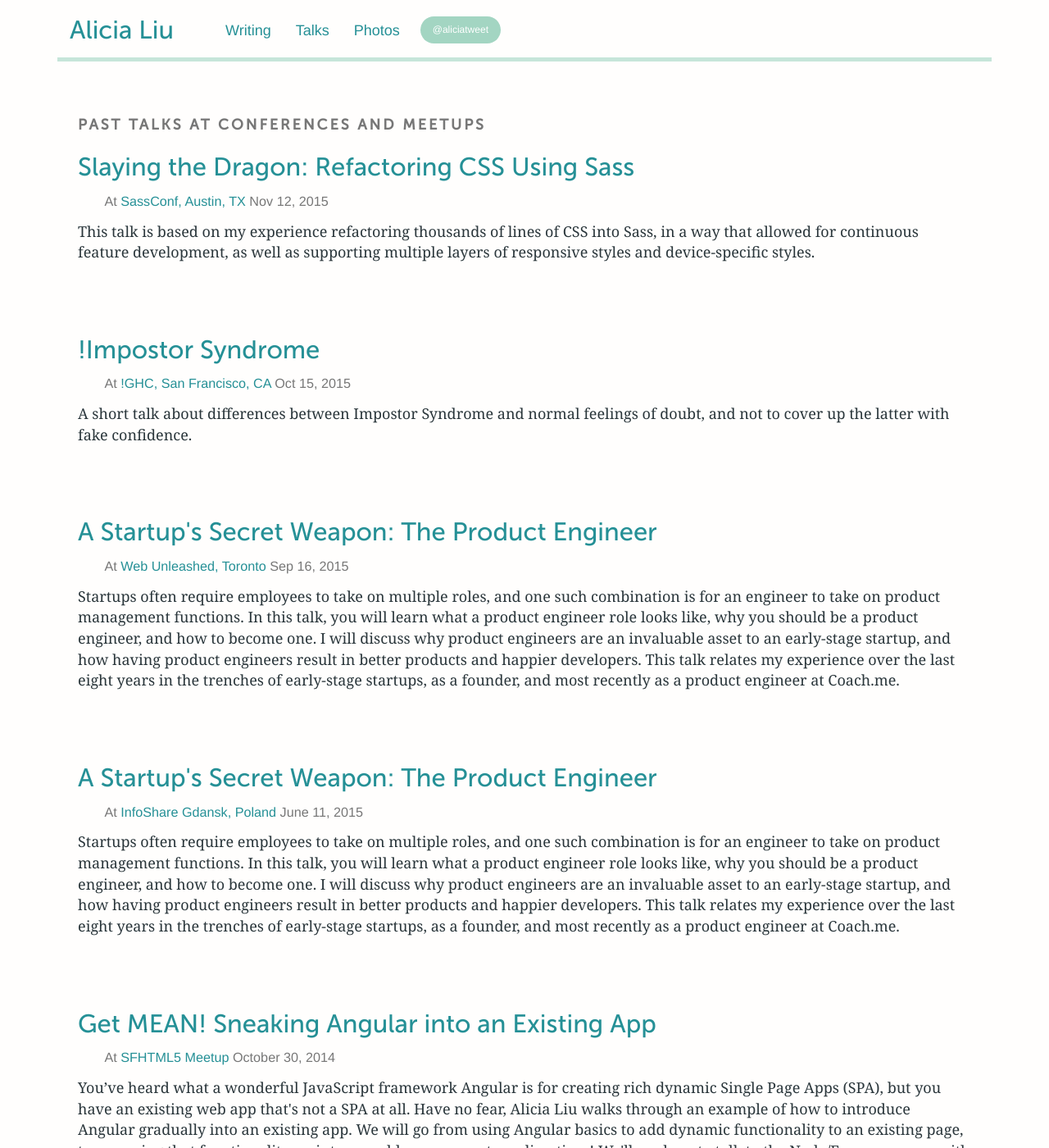
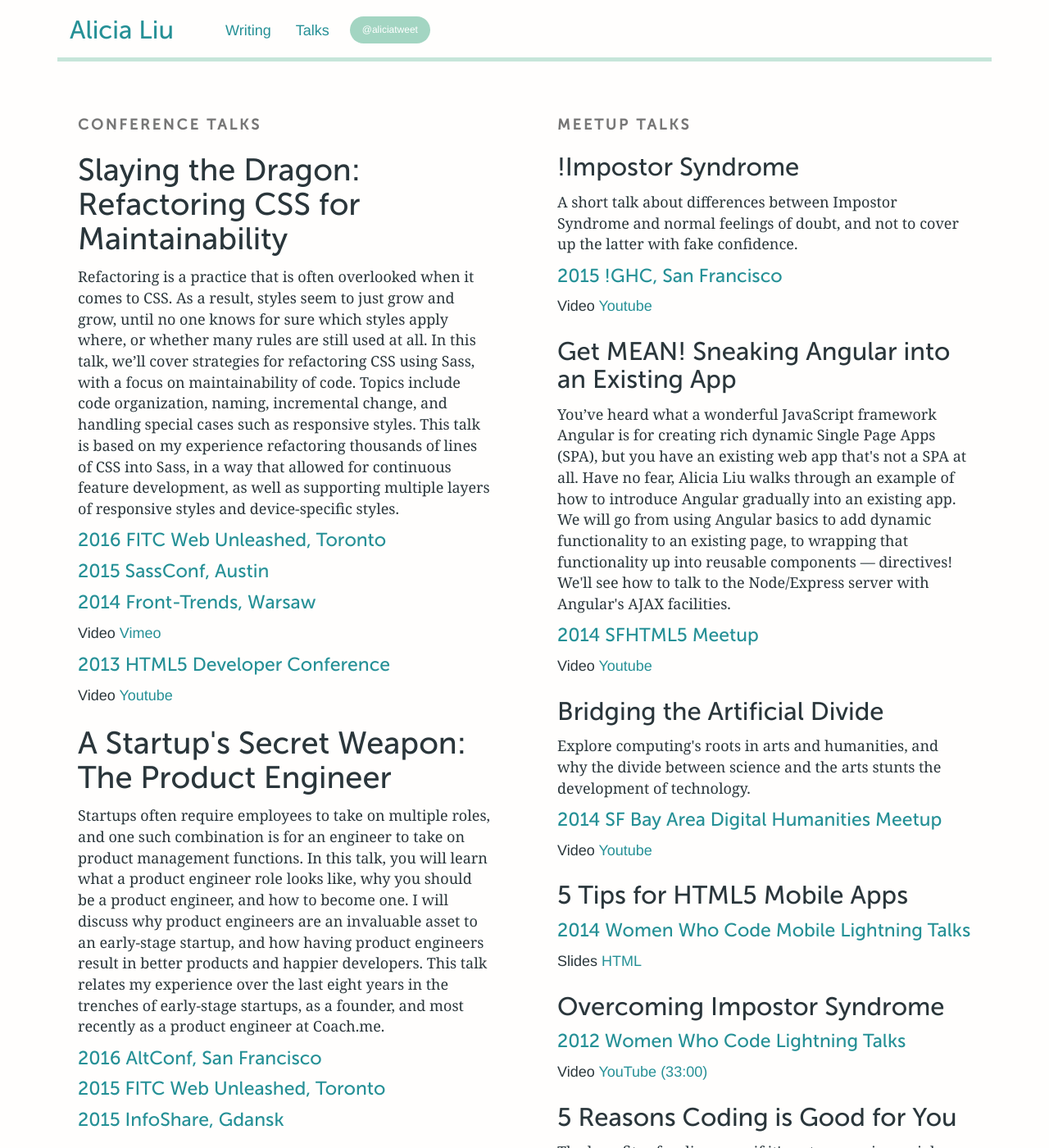
Before and after one commit to alicial/alicial.github.io, a Jekyll site: the page built from talks/index.html, in a window 1280 px wide and 1400 px high. Shown: the whole window at 82% size. Built offline with Jekyll 4.4.1, drawn with Linux system fonts in a browser that asks for light colours; nearby versions of some CDN libraries; Markdown is read by kramdown in place of the engine named in the settings; some of the changed text lies outside the part shown.

Commit message:
Reorganize talks page and add new talks

```diff
--- a/_layouts/default.html
+++ b/_layouts/default.html
@@ -19,7 +19,6 @@
           <ul class="nav col-lg-10 col-md-12 col-sm-8">
             <li><a href="/writing">Writing</a></li>
             <li><a href="/talks">Talks</a></li>
-            <li><a href="/photos">Photos</a></li>
             <li><span class="twitter-link"><a href="https://twitter.com/@aliciatweet">@aliciatweet</a></span></li>
           </ul>
         </nav>
--- a/talks/index.html
+++ b/talks/index.html
@@ -2,155 +2,89 @@
 layout: default
 title: Talks - Alicia Liu
 ---
-<div class="col-md-9 col-lg-12 main summary">
+<div class="col-md-9 col-lg-6 main summary">
   <section>
     <header>
-      <h5>Past Talks at Conferences and Meetups</h5>
+      <h5>Conference Talks</h5>
     </header>
     <article>
-      <h3><a href="http://sassconf.com/speakers/alicia-liu.html" target="_blank">Slaying the Dragon: Refactoring CSS Using Sass</a></h3>
-      <div class="details">
-        At <a href="http://sassconf.com/" target="_blank">SassConf, Austin, TX</a> <time>Nov 12, 2015</time>
-      </div>
-      <p></p>
+      <h2>Slaying the Dragon: Refactoring CSS for Maintainability</h2>
       <p>
-        This talk is based on my experience refactoring thousands of lines of CSS into Sass, in a way that allowed for continuous feature development, as well as supporting multiple layers of responsive styles and device-specific styles.
+        Refactoring is a practice that is often overlooked when it comes to CSS. As a result, styles seem to just grow and grow, until no one knows for sure which styles apply where, or whether many rules are still used at all. In this talk, we’ll cover strategies for refactoring CSS using Sass, with a focus on maintainability of code. Topics include code organization, naming, incremental change, and handling special cases such as responsive styles. This talk is based on my experience refactoring thousands of lines of CSS into Sass, in a way that allowed for continuous feature development, as well as supporting multiple layers of responsive styles and device-specific styles.
       </p>
-      <p>
-        <br><br>
-      </p>
+      <h4><a href="http://fitc.ca/presentation/slaying-dragon/" target="_blank">2016 FITC Web Unleashed, Toronto</a></h4>
+      <h4><a href="http://sassconf.com/speakers/alicia-liu.html" target="_blank">2015 SassConf, Austin</a></h4>
+      <h4><a href="http://2014.front-trends.com/" target="_blank">2014 Front-Trends, Warsaw</a></h4>
+      Video <a href="http://vimeo.com/100501790" target="_blank">Vimeo</a>
+      <h4><a href="http://html5devconf.com" target="_blank">2013 HTML5 Developer Conference</a></h4>
+      Video <a href="http://bit.ly/11AUy3A" target="_blank">Youtube</a>
     </article>
     <article>
-      <h3><a href="https://medium.com/@tessr/ghc-talks-cb9d8091cc60" target="_blank">!Impostor Syndrome</a></h3>
-      <div class="details">
-        At <a href="https://medium.com/@tessr/ghc-talks-cb9d8091cc60" target="_blank">!GHC, San Francisco, CA</a> <time>Oct 15, 2015</time>
-      </div>
-      <p></p>
+      <h2>A Startup's Secret Weapon: The Product Engineer</h2>
+      <p>
+        Startups often require employees to take on multiple roles, and one such combination is for an engineer to take on product management functions. In this talk, you will learn what a product engineer role looks like, why you should be a product engineer, and how to become one. I will discuss why product engineers are an invaluable asset to an early-stage startup, and how having product engineers result in better products and happier developers. This talk relates my experience over the last eight years in the trenches of early-stage startups, as a founder, and most recently as a product engineer at Coach.me.
+      </p>
+      <h4><a href="http://www.altconf.com/" target="_blank">2016 AltConf, San Francisco</a></h4>
+      <h4><a href="http://fitc.ca/presentation/a-startups-secret-weapon-the-product-engineer/" target="_blank">2015 FITC Web Unleashed, Toronto</a></h4>
+      <h4><a href="https://infoshare.pl/#talk257" target="_blank">2015 InfoShare, Gdansk</a></h4>
+    </article>
+    <article>
+      <h2>Leveling Up in Angular</h2>
+      <p>
+        After you've developed that first demo app using the Angular JavaScript framework, now what? This presentation covers patterns and strategies for developing more complex apps using Angular, avoiding pitfalls, and how to write your own directives and components the "Angular Way".
+      </p>
+      <h4><a href="http://fluentconf.com/fluent2014/public/schedule/detail/32401" target="_blank">2014 Fluent, San Francisco</a></h4>
+      Code <a target="_blank" href="https://github.com/alicial/leveling-up-angular-talk">Github</a>
+      <br>Slides <a href="http://alicialiu.me/leveling-up-angular-talk" title="Leveling Up in Angular" target="_blank">HTML</a>
+      <br><a href="http://alicialiu.me/leveling-up-angular-talk/examples/directive.html">Directives Demo</a>
+
+      <h4><a href="http://html5devconf.com" target="_blank">2013 HTML5DevConf, San Francisco</a></h4>
+      Video <a href="http://youtu.be/9TylaL_cRFA" title="Leveling Up in Angular" target="_blank">Youtube</a>
+    </article>
+  </section>
+</div>
+<div class="col-md-9 col-lg-6 main summary">
+  <section>
+    <header>
+      <h5>Meetup Talks</h5>
+    </header>
+    <article>
+      <h3>!Impostor Syndrome</h3>
       <p>
         A short talk about differences between Impostor Syndrome and normal feelings of doubt, and not to cover up the latter with fake confidence.
       </p>
-      <p>
-        <br><br>
-      </p>
+      <h4><a href="https://medium.com/@tessr/ghc-talks-cb9d8091cc60" target="_blank">2015 !GHC, San Francisco</a></h4>
+      Video <a href="https://youtu.be/ZLkvngce4rU" target="_blank">Youtube</a>
     </article>
     <article>
-      <h3><a href="http://fitc.ca/presentation/a-startups-secret-weapon-the-product-engineer/" target="_blank">A Startup's Secret Weapon: The Product Engineer</a></h3>
-      <div class="details">
-        At <a href="http://fitc.ca/event/webu15/" target="_blank">Web Unleashed, Toronto</a> <time>Sep 16, 2015</time>
-      </div>
-      <p></p>
-      <p>
-        Startups often require employees to take on multiple roles, and one such combination is for an engineer to take on product management functions. In this talk, you will learn what a product engineer role looks like, why you should be a product engineer, and how to become one. I will discuss why product engineers are an invaluable asset to an early-stage startup, and how having product engineers result in better products and happier developers. This talk relates my experience over the last eight years in the trenches of early-stage startups, as a founder, and most recently as a product engineer at Coach.me.
-      </p>
-      <p>
-        <br><br>
-      </p>
-    </article>
-    <article>
-      <h3><a href="https://infoshare.pl/#talk257" target="_blank">A Startup's Secret Weapon: The Product Engineer</a></h3>
-      <div class="details">
-        At <a href="https://infoshare.pl" target="_blank">InfoShare Gdansk, Poland</a> <time>June 11, 2015</time>
-      </div>
-      <p></p>
-      <p>
-        Startups often require employees to take on multiple roles, and one such combination is for an engineer to take on product management functions. In this talk, you will learn what a product engineer role looks like, why you should be a product engineer, and how to become one. I will discuss why product engineers are an invaluable asset to an early-stage startup, and how having product engineers result in better products and happier developers. This talk relates my experience over the last eight years in the trenches of early-stage startups, as a founder, and most recently as a product engineer at Coach.me.
-      </p>
-      <p>
-        <br><br>
-      </p>
-    </article>
-    <article>
-      <h3><a href="http://www.meetup.com/sfhtml5/events/207654322/" target="_blank">Get MEAN! Sneaking Angular into an Existing App</a></h3>
-      <div class="details">
-        At <a href="http://www.meetup.com/sfhtml5/" target="_blank">SFHTML5 Meetup</a> <time>October 30, 2014</time>
-      </div>
-      <p></p>
+      <h3>Get MEAN! Sneaking Angular into an Existing App</h3>
       <p>
         You’ve heard what a wonderful JavaScript framework Angular is for creating rich dynamic Single Page Apps (SPA), but you have an existing web app that's not a SPA at all. Have no fear, Alicia Liu walks through an example of how to introduce Angular gradually into an existing app. We will go from using Angular basics to add dynamic functionality to an existing page, to wrapping that functionality up into reusable components — directives! We'll see how to talk to the Node/Express server with Angular's AJAX facilities.
       </p>
-      <p>
-        <br><br>
-      </p>
+      <h4><a href="http://www.meetup.com/sfhtml5/events/207654322/" target="_blank">2014 SFHTML5 Meetup</a></h4>
+      Video <a href="https://youtu.be/Qa8zJ7msdHU" target="_blank">Youtube</a>
     </article>
     <article>
-      <h3><a href="https://www.youtube.com/watch?v=wWVCS5q66IM" target="_blank">Bridging the Artificial Divide</a></h3>
+      <h3>Bridging the Artificial Divide</h3>
       <p>Explore computing's roots in arts and humanities, and why the divide between science and the arts stunts the development of technology.</p>
-      <div class="embed-responsive embed-responsive-4by3 embed-responsive-max">
-        <iframe class="embed-responsive-item" src="//www.youtube.com/embed/wWVCS5q66IM" allowfullscreen=""></iframe>
-      </div>
-      <div class="details">
-        At <a href="http://www.meetup.com/BayAreaDH/" target="_blank">SF Bay Area Digital Humanities Meetup</a> <time>July 8, 2014</time>
-      </div>
+      <h4><a href="http://www.meetup.com/BayAreaDH/" target="_blank">2014 SF Bay Area Digital Humanities Meetup</a></h4>
+      Video <a href="https://www.youtube.com/watch?v=wWVCS5q66IM" target="_blank">Youtube</a>
     </article>
     <article>
-      <h3><a href="http://vimeo.com/100501790" target="_blank">Front-Trends 2014: Slaying the Dragon - Refactoring CSS for Maintainability </a></h3>
-      <div class="embed-responsive embed-responsive-4by3 embed-responsive-max">
-        <iframe class="embed-responsive-item" src="//player.vimeo.com/video/100501790" allowfullscreen=""></iframe>
-      </div>
-      <div class="details">
-        At <a href="http://2014.front-trends.com/" target="_blank">Front-Trends 2014</a> <time>May 8, 2014</time>
-      </div>
+      <h3>5 Tips for HTML5 Mobile Apps</h3>
+      <h4><a href="http://bit.ly/xQejBb" target="_blank">2014 Women Who Code Mobile Lightning Talks</a></h4>
+      Slides <a target="_blank" href="http://alicialiu.me/html5-mobile-app-talk/">HTML</a>
     </article>
     <article>
-      <h3><a href="http://alicialiu.me/leveling-up-angular-talk" title="Leveling Up in Angular" target="_blank">Fluent 2014: Leveling Up in Angular</a></h3>
-      <div class="details">
-        At <a href="http://fluentconf.com/fluent2014/public/schedule/detail/32401" target="_blank">Fluent 2014</a> <time>11:15am Wednesday, March 12, 2014</time>
-        <br>
-        View <a href="http://alicialiu.me/leveling-up-angular-talk" title="Leveling Up in Angular" target="_blank">Slides [HTML]</a>
-        <br>
-        Play with Mario in the <a href="http://alicialiu.me/leveling-up-angular-talk/examples/directive.html">directives demo</a>
-        <br>
-        Check out <a target="_blank" href="https://github.com/alicial/leveling-up-angular-talk">the code</a>
-      </div>
+      <h3>Overcoming Impostor Syndrome</h3>
+      <h4><a href="http://bit.ly/xQejBb" target="_blank">2012 Women Who Code Lightning Talks</a></h4>
+      Video <a href="https://youtu.be/d9u8lHnpk6w?t=1965" target="_blank">YouTube (33:00)</a>
     </article>
     <article>
-      <h3><a target="_blank" href="http://alicialiu.me/html5-mobile-app-talk/">5 Tips for HTML5 Mobile Apps</a></h3>
-      <div class="details">
-        At <a href="http://bit.ly/xQejBb" target="_blank">Women Who Code</a> Mobile Lightning Talks        <time>Dec 2013</time>
-        <br>
-        View <a target="_blank" href="http://alicialiu.me/html5-mobile-app-talk/">Slides</a> [HTML]
-      </div>
-    </article>
-    <article>
-      <h3><a href="http://alicialiu.me/leveling-up-angular-talk" title="Leveling Up in Angular" target="_blank">HTML5DevConf: Leveling Up in Angular</a></h3>
-      <p>
-        After you've developed that first demo app using the Angular JavaScript framework, now what? This presentation covers patterns and strategies for developing more complex apps using Angular, avoiding pitfalls, and how to write your own directives and components the "Angular Way".
-      </p>
-      <div class="details">
-        At <a href="http://html5devconf.com" target="_blank">HTML5 Developer Conference</a>         <time>Oct 2013</time>
-        <br>
-        Watch <a href="http://youtu.be/9TylaL_cRFA" title="Leveling Up in Angular" target="_blank">Video [Youtube]</a>
-        <br>
-        View <a href="http://alicialiu.me/leveling-up-angular-talk" title="Leveling Up in Angular" target="_blank">Slides [HTML]</a>
-      </div>
-    </article>
-    <article>
-      <h3><a target="_blank" href="http://blog.alicialiu.me/post/52957075369/follow-up-to-overcoming-impostor-syndrome">Overcoming Impostor Syndrome</a></h3>
-      <div class="details">
-        At <a href="http://bit.ly/xQejBb" target="_blank">Women Who Code</a> Lightning Talks        <time>Mar 2012</time>
-        <br>
-        <a target="_blank" href="http://blog.alicialiu.me/post/52957075369/follow-up-to-overcoming-impostor-syndrome">Slides</a>
-        <br>
-        <a href="http://bit.ly/11dsRmr" title="Women Who Code Lightning Talks May 2013" target="_blank">YouTube</a> I start at 33:04
-      </div>
-    </article>
-    <article>
-      <h3><a target="_blank" href="http://blog.alicialiu.me/post/46971921553/html5devconf-slaying-the-dragon-refactoring-css-for">Slaying the Dragon: Refactoring CSS for Maintainability</a></h3>
-      <p>CSS is notoriously hard to refactor. It seems to just grow and grow, with no one being able to say for sure where each class is used, how it's used, or if it's still being used at all. Instead of re-using existing styles and keeping things DRY, developers often default to adding new classes, for fear of unintentionally disturbing existing styles. This talk covers CSS organization, modularization, naming, tools and best practices to make your existing CSS maintainable.</p>
-      <div class="details">
-        At <a href="http://html5devconf.com" target="_blank">HTML5 Developer Conference</a>         <time>Apr 2013</time>
-        <br>
-        Download <a href="https://dl.dropbox.com/u/766370/blog/AliciaLiu-RefactoringCSS.pdf" title="Alicia Liu Refactoring CSS for Maintability" target="_blank">Slides [PDF]</a>
-        <br>
-        Watch <a href="http://bit.ly/11AUy3A" title="HTML5DevConf: Refactoring CSS for Maintainability Talk" target="_blank">Recording on YouTube</a>
-      </div>
-    </article>
-    <article>
-      <h3><a target="_blank" href="http://blog.alicialiu.me/post/19538940351/5-reasons-coding-is-good-for-you" title="5 Reasons Coding is Good for You">5 Reasons Coding is Good for You</a></h3>
+      <h3>5 Reasons Coding is Good for You</h3>
       <p>The benefits of coding even if it's not your primary job</p>
-      <div class="details">
-        At <a href="http://bit.ly/xQejBb" target="_blank">Women Who Code</a> Lightning Talks         <time>Mar 2012</time>
-      </div>
+      <h4><a href="http://bit.ly/xQejBb" target="_blank">2012 Women Who Code Lightning Talks</a></h4>
+      Talk Write up <a href="http://blog.alicialiu.me/post/19538940351/5-reasons-coding-is-good-for-you" target="_blank">Blog</a>
     </article>
   </section>
 </div>
```
